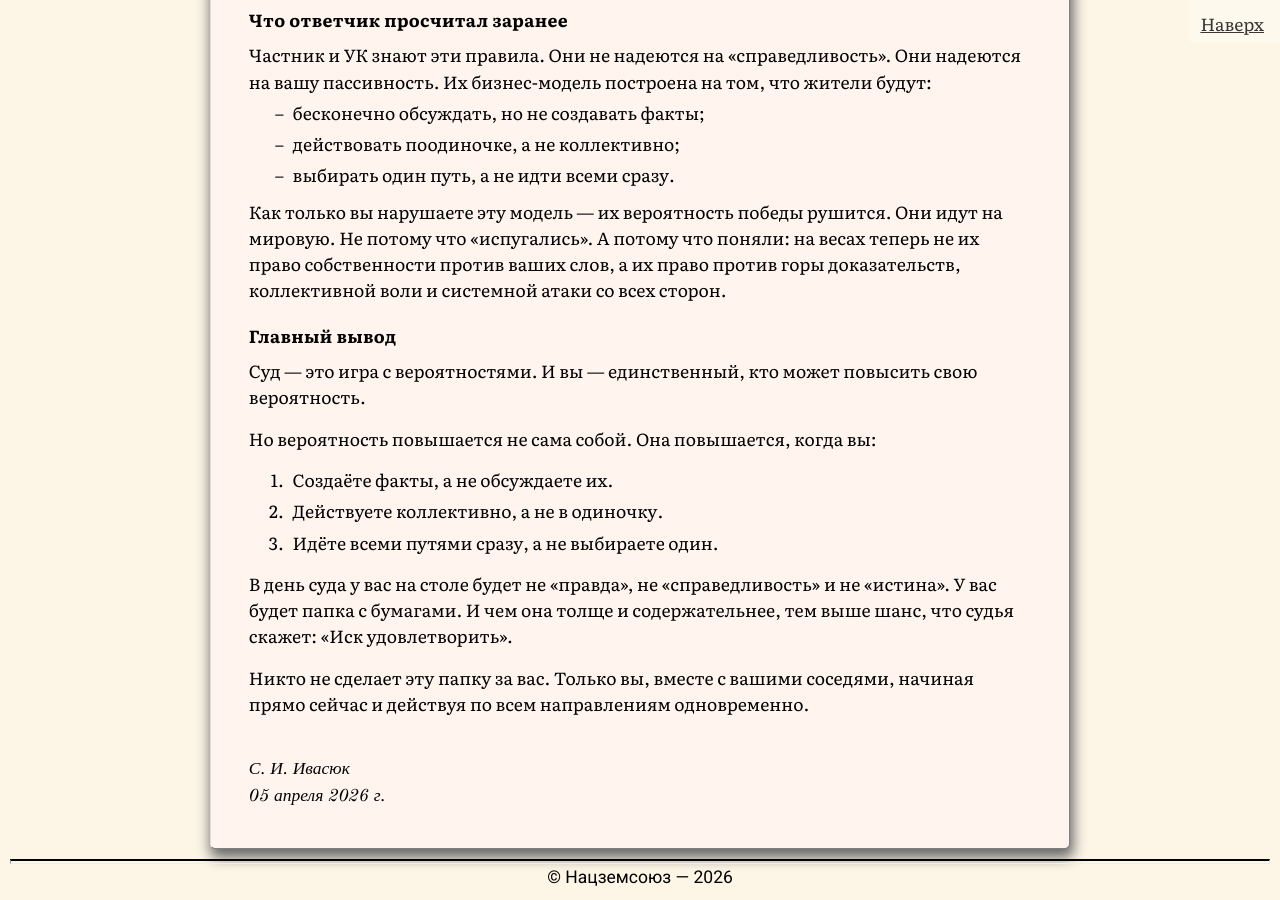
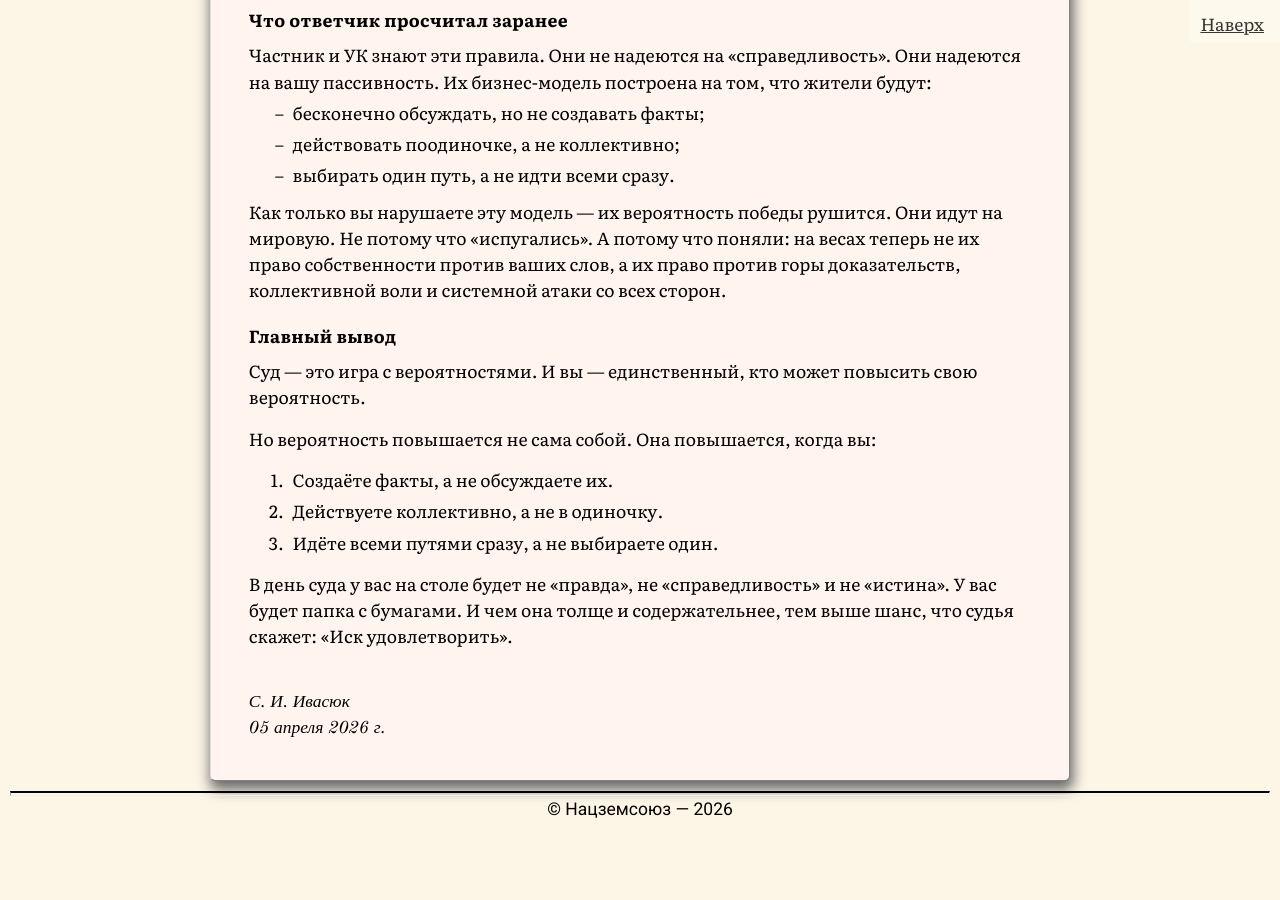
Before and after one commit to SergSi/land-use-art, a Jekyll site: the page built from _posts/2026-04-05-snt.md, in a window 1280 px wide and 900 px high, scrolled down 24099 px. Built offline with Jekyll 4.4.1, drawn with Linux system fonts in a browser that asks for light colours; some web fonts are replaced; after the commit the page ends 24931 px from its top, so only the background shows below that.

Commit message:
Update 2026-04-05-snt.md

```diff
--- a/_posts/2026-04-05-snt.md
+++ b/_posts/2026-04-05-snt.md
@@ -660,5 +660,3 @@ summary: "Если ваш коттеджный посёлок расположе
 3. Идёте всеми путями сразу, а не выбираете один.
 
 В день суда у вас на столе будет не «правда», не «справедливость» и не «истина». У вас будет папка с бумагами. И чем она толще и содержательнее, тем выше шанс, что судья скажет: «Иск удовлетворить».
-
-Никто не сделает эту папку за вас. Только вы, вместе с вашими соседями, начиная прямо сейчас и действуя по всем направлениям одновременно.
```
